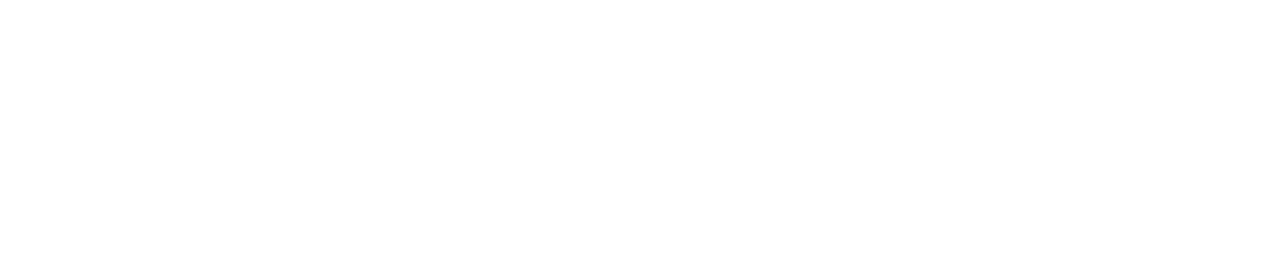
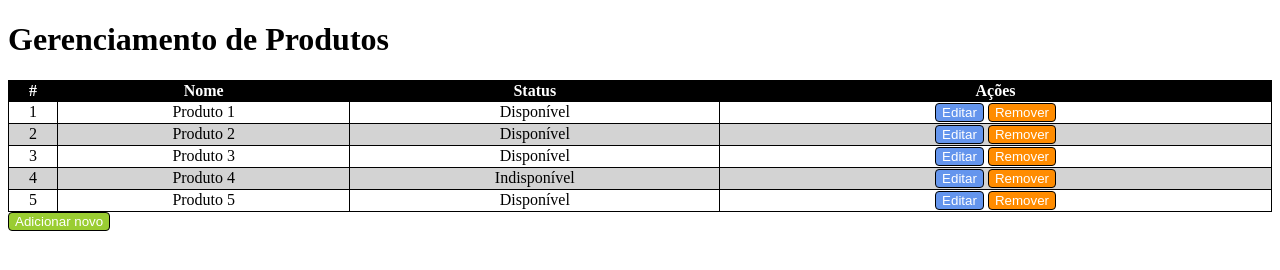
Before and after one commit to ezauMBrito/crudFront, a plain HTML site: page index.html in a window 1280 px wide. Drawn offline with Linux system fonts and the light colour scheme.

Commit message:
mocked home almost done

```diff
--- a/index.html
+++ b/index.html
@@ -5,8 +5,54 @@
     <meta name="viewport" content="width=device-width, initial-scale=1.0">
     <meta http-equiv="X-UA-Compatible" content="ie=edge">
     <title>Home</title>
+    <link rel="stylesheet" href="style.css">
 </head>
 <body>
-
+    <h1>Gerenciamento de Produtos</h1>
+    <div>
+    <table>
+        <thead>
+        <tr>
+            <th>#</th>
+            <th>Nome</th>
+            <th>Status</th>
+            <th>Ações</th>
+        </tr>
+    </thead>
+    <tbody>
+        <tr>
+            <td>1</td>
+            <td>Produto 1</td>
+            <td>Disponível</td>
+            <td><button class="primary">Editar</button> <button class="danger">Remover</button></td>
+        </tr>
+        <tr>
+            <td>2</td>
+            <td>Produto 2</td>
+            <td>Disponível</td>
+            <td><button class="primary">Editar</button> <button class="danger">Remover</button></td>
+        </tr>
+        <tr>
+            <td>3</td>
+            <td>Produto 3</td>
+            <td>Disponível</td>
+            <td><button class="primary">Editar</button> <button class="danger">Remover</button></td>
+        </tr>
+        <tr>
+            <td>4</td>
+            <td>Produto 4</td>
+            <td>Indisponível</td>
+            <td><button class="primary">Editar</button> <button class="danger">Remover</button></td>
+        </tr>
+        <tr>
+            <td>5</td>
+            <td>Produto 5</td>
+            <td>Disponível</td>
+            <td><button class="primary">Editar</button> <button class="danger">Remover</button></td>
+        </tr>
+    </tbody>
+    </table>
+</div>
+    <button class="success">Adicionar novo</button>
 </body>
 </html>
--- /dev/null
+++ b/style.css
@@ -0,0 +1,45 @@
+:root {
+    --light : #d3d3d3;
+    --silver : #c0c0c0;
+    --success : #9acd32;
+    --primary : #6495ED	;
+    --danger : #FF8C00;
+    --fail : #ff0000;
+}
+
+
+
+* {
+    box-sizing: border-box;
+}
+table, th, td{
+    border: 1px solid black;
+
+}
+table {
+    border-collapse: collapse;
+    width: 100%;
+    text-align: center;
+   }
+table thead {
+    color: #fff;
+    background-color: black;
+
+}
+table tbody tr:nth-child(even) {
+    background-color: var(--light);
+}
+.primary {
+    background-color: var(--primary);
+}
+.danger {
+    background-color: var(--danger);
+}
+.success {
+    background-color: var(--success);
+}
+button {
+       color: white;
+       border-radius: 4px;
+       border: solid 1px black;
+}
```
Also changed, not shown: 1 other file.
